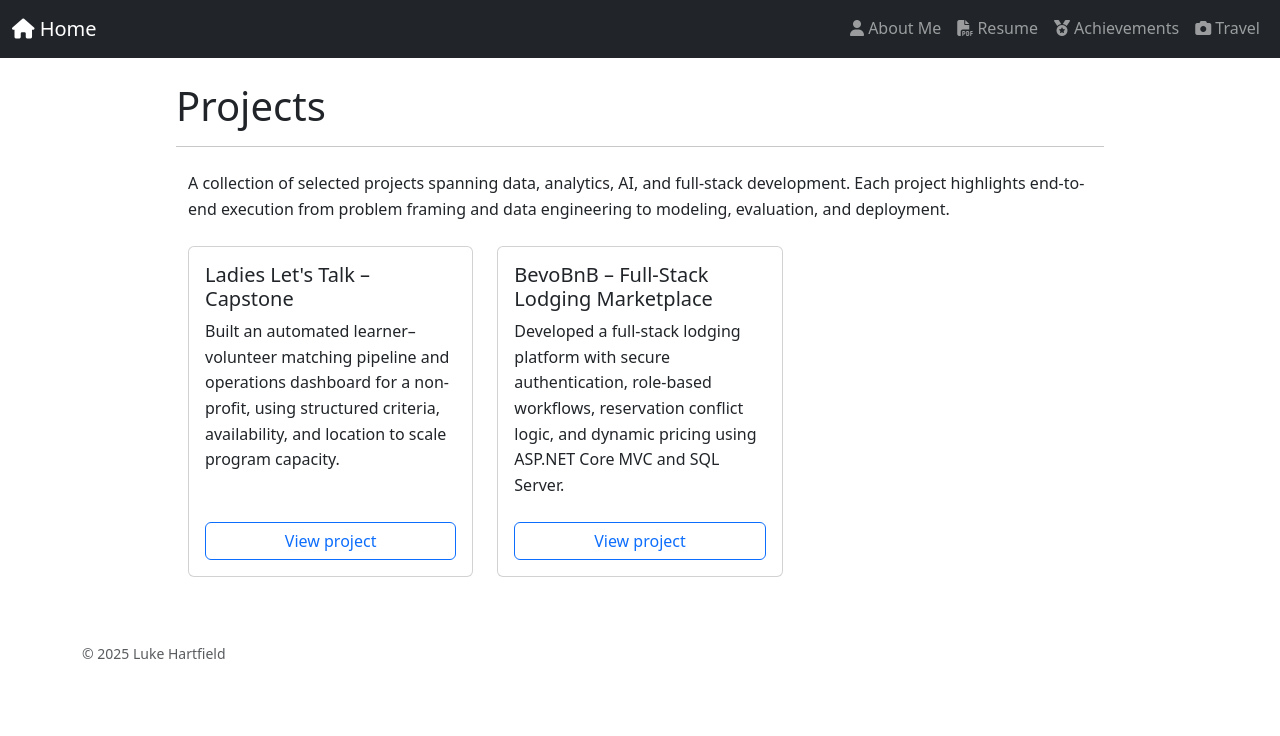
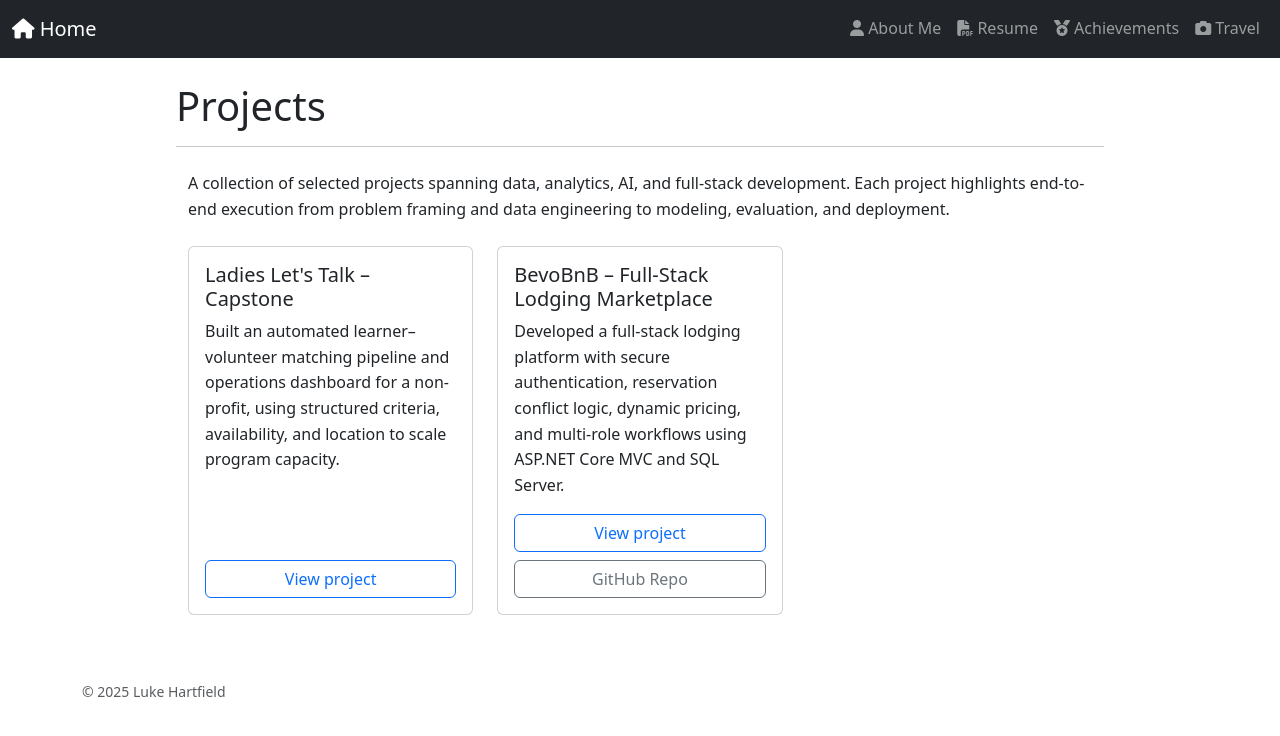
Before and after one commit to lukehartfield/lukehartfield.github.io, a Jekyll site: the page built from projects/index.md, in a window 1280 px wide. Shown: the top 736 px of the page. Built offline with Jekyll 4.4.1, drawn with Linux system fonts in a browser that asks for light colours.

Commit message:
Refine project description and update button styles

```diff
--- a/projects/index.md
+++ b/projects/index.md
@@ -34,11 +34,16 @@ redirect_from: [/Home/Projects]
     <div class="card-body d-flex flex-column">
       <h2 class="h5 card-title">BevoBnB – Full-Stack Lodging Marketplace</h2>
       <p class="card-text flex-grow-1">
-        Developed a full-stack lodging platform with secure authentication, role-based workflows, reservation conflict logic, and dynamic pricing using ASP.NET Core MVC and SQL Server.
+        Developed a full-stack lodging platform with secure authentication, reservation conflict logic, dynamic pricing, and multi-role workflows using ASP.NET Core MVC and SQL Server.
       </p>
-      <a class="btn btn-outline-primary mt-2"
+      <a class="btn btn-outline-primary mb-2"
          href="{{ '/projects/bevobnb/' | relative_url }}">
         View project
+      </a>
+      <a class="btn btn-outline-secondary"
+         href="https://github.com/lukehartfield/BevoBnb"
+         target="_blank">
+        GitHub Repo
       </a>
     </div>
   </div>
```
